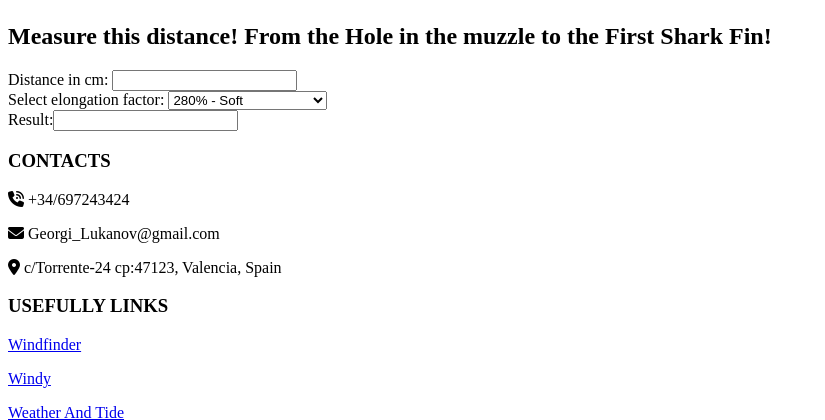
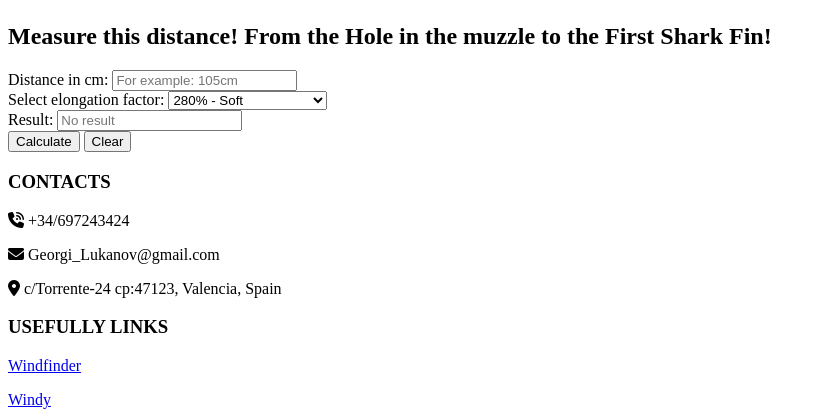
Before and after one commit to GeorgiLukanov87/spearfishing_app, a Django app: page /calculator/ in a window 1280 px wide. Shown: the part 557-977 px from the top of the page, without its empty margins (0-825 px from the left). Run offline with Django 4.2, Linux system fonts and the light colour scheme; some libraries are stand-ins or nearby versions.

Commit message:
Update Band-calculator.html

```diff
--- a/templates/common/Band-calculator.html
+++ b/templates/common/Band-calculator.html
@@ -9,9 +9,10 @@
     </div>
 
     <div class="calc-wrapper2">
+        <form action="" id="calculator-form">
 
             <label for="calc1">Distance in cm:
-            <input type="number" id="calc1"></input>
+                <input type="number" id="calc1" placeholder="For example: 105cm">
             </label>
 
             <div>
@@ -30,9 +31,16 @@
             </div>
 
             <div>
-            Result:<input type="number">
+                <label>Result:
+                    <input type="number" placeholder="No result">
+                </label>
             </div>
+            <button type="button">Calculate</button>
+            <button type="reset">Clear</button>
+
+        </form>
 
     </div>
 
+
 {% endblock %}
```
Lines whose indentation alone changed are shown as unchanged.
